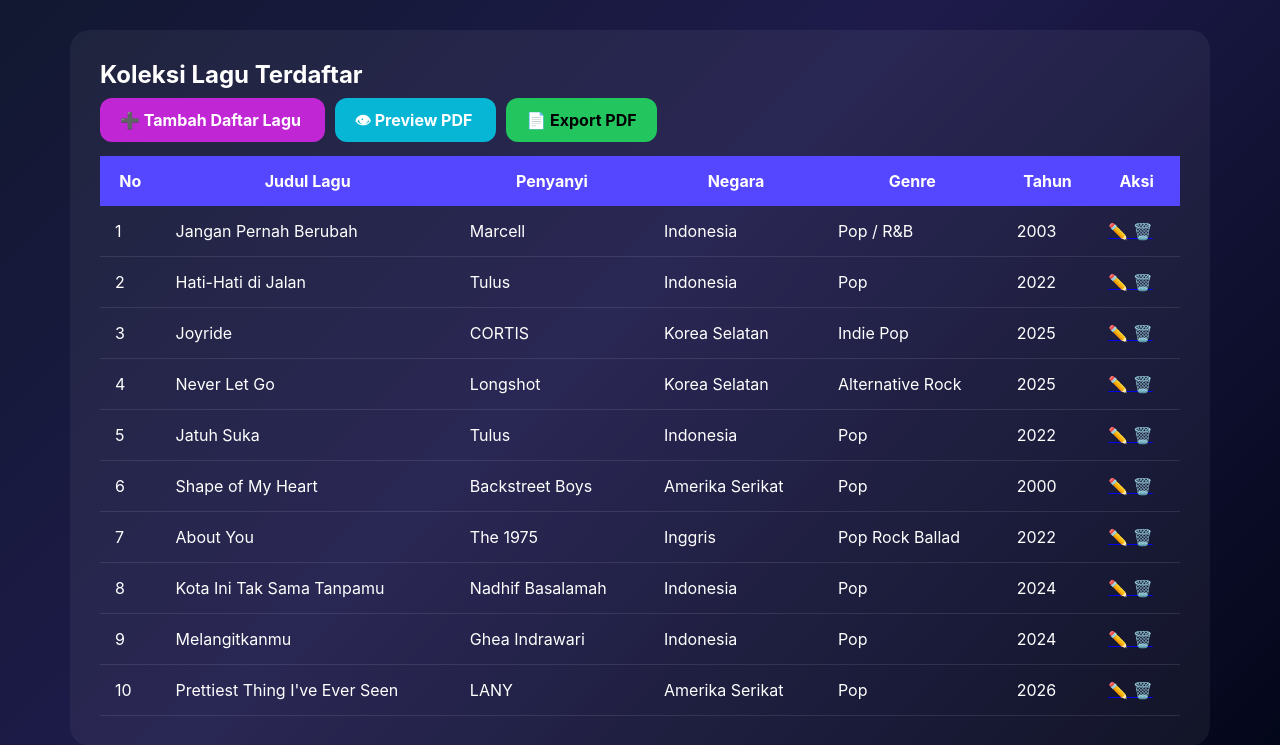
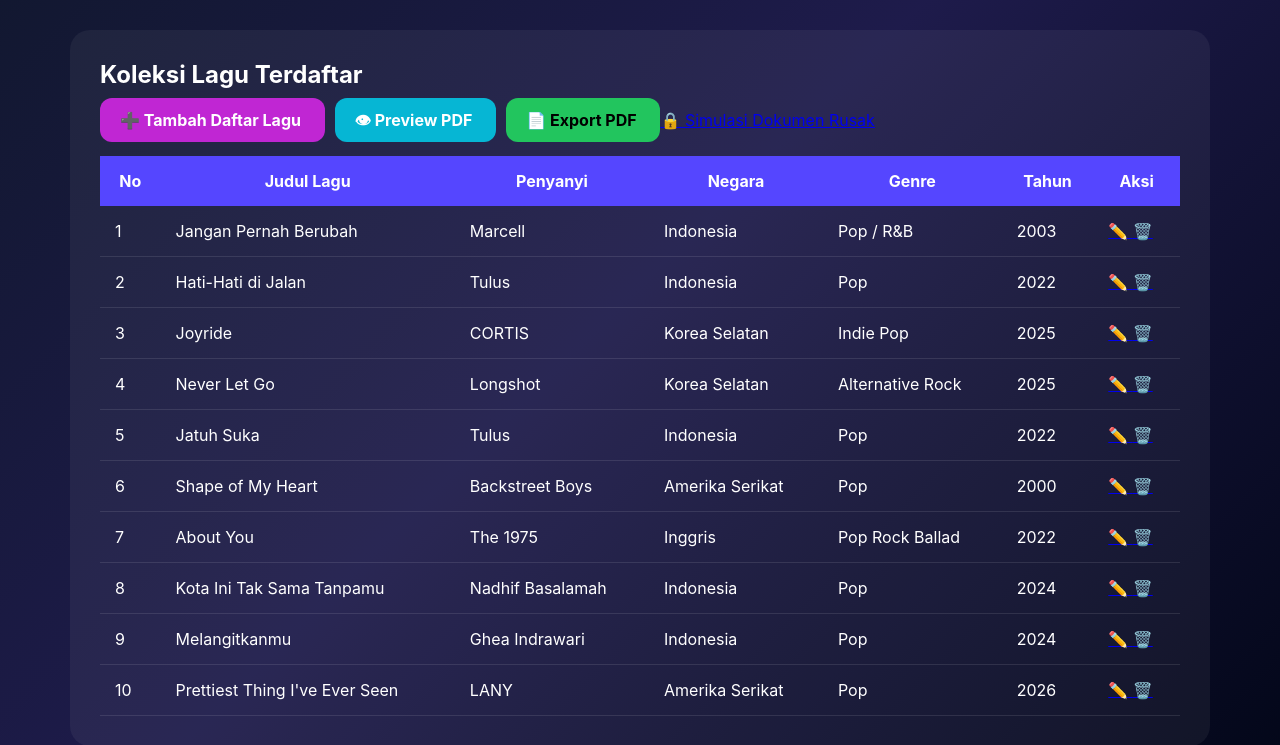
Before and after one commit to khoirunnisasyifa919-sketch/cryptovault, a Flask app: page / in a window 1280 px wide. Shown: the part 233-978 px from the top of the page. Run offline with Flask 3, Linux system fonts and the light colour scheme.

Commit message:
Update index.html

```diff
--- a/templates/index.html
+++ b/templates/index.html
@@ -29,6 +29,10 @@ Digital Signature SHA-256
 
 <a href="/export" class="btn-export">
 📄 Export PDF
+</a>
+
+<a href="/verify-error" class="btn-danger">
+🔒 Simulasi Dokumen Rusak
 </a>
 
 </div>
```
